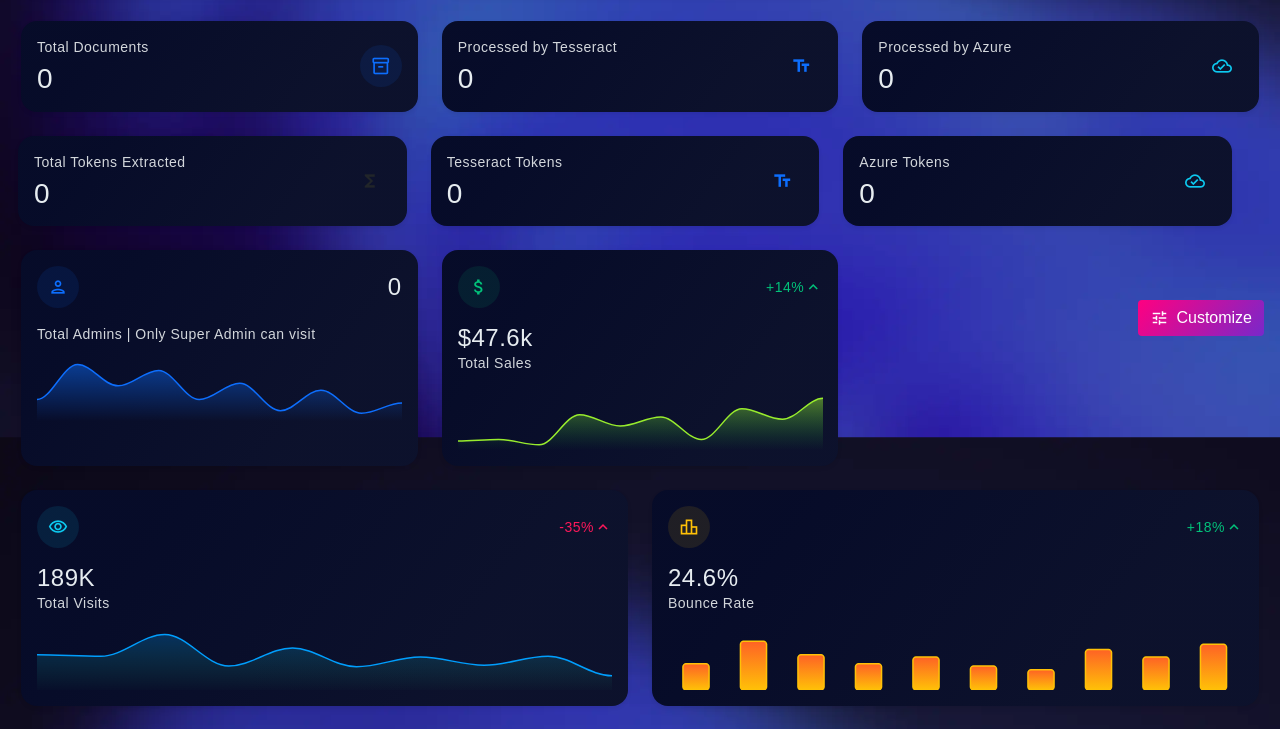
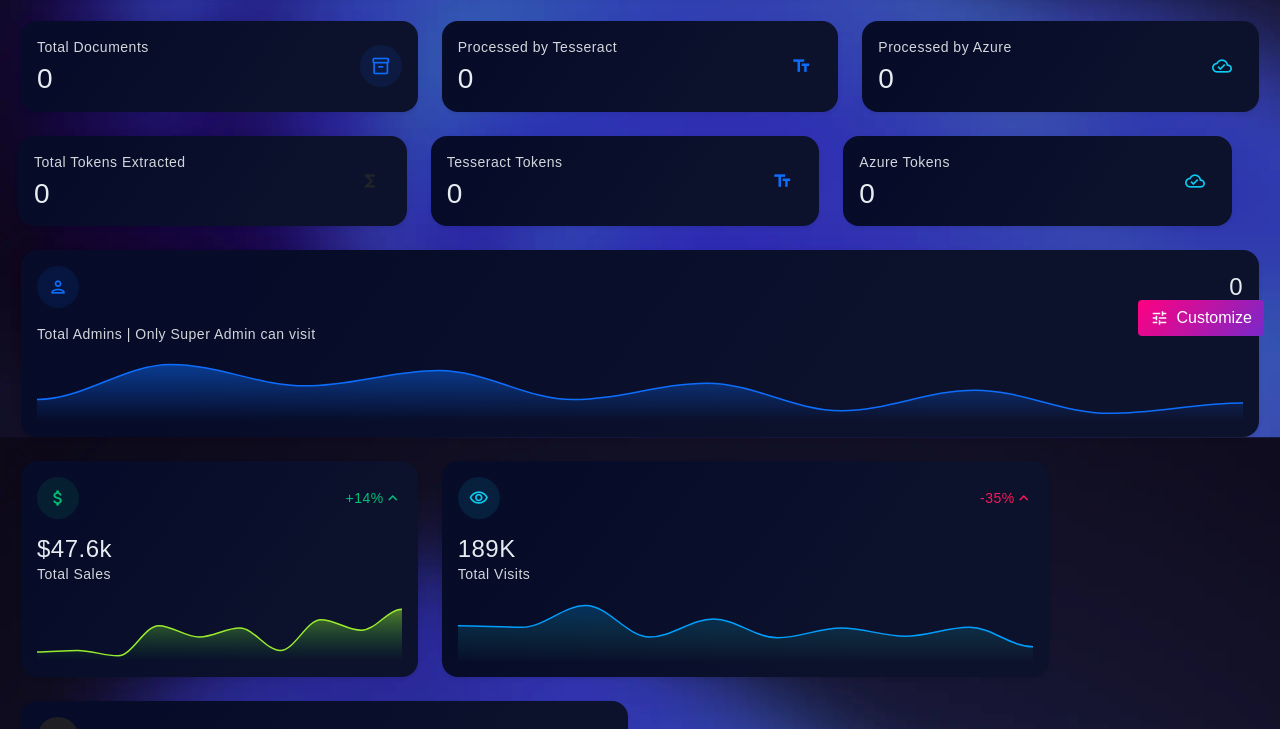
Before and after one commit to arkdey-in/flask, a Flask app: page /admin/admdashboard in a window 1280 px wide. Shown: the part 448-1177 px from the top of the page. Run offline with Flask 3, Linux system fonts and the light colour scheme; the visitor is signed in with stand-in values (Sample User, id 1); data that the repository does not hold is empty; style sheets or scripts are compiled from the project's sources; some libraries are stand-ins or nearby versions.

Commit message:
FIX: dashboard4

```diff
--- a/app/templates/admDashboard.html
+++ b/app/templates/admDashboard.html
@@ -274,7 +274,7 @@ AFFAIRS DEPARTMENT{% endblock%} {%block content%}
     #}
 
 
-    <div class="col-12 col-lg-4 col-xxl-2 d-flex">
+    <div class="">
       <div class="card rounded-4 w-100">
         <div class="card-body">
           <div class="mb-3 d-flex align-items-center justify-content-between">
@@ -288,10 +288,11 @@ AFFAIRS DEPARTMENT{% endblock%} {%block content%}
             <p class="mb-3">Total Admins | Only Super Admin can visit</p>
             <div id="chart1"></div>
           </div>
-
         </div>
       </div>
     </div>
+
+
     <div class="col-12 col-lg-4 col-xxl-2 d-flex">
       <div class="card rounded-4 w-100">
         <div class="card-body">
```
